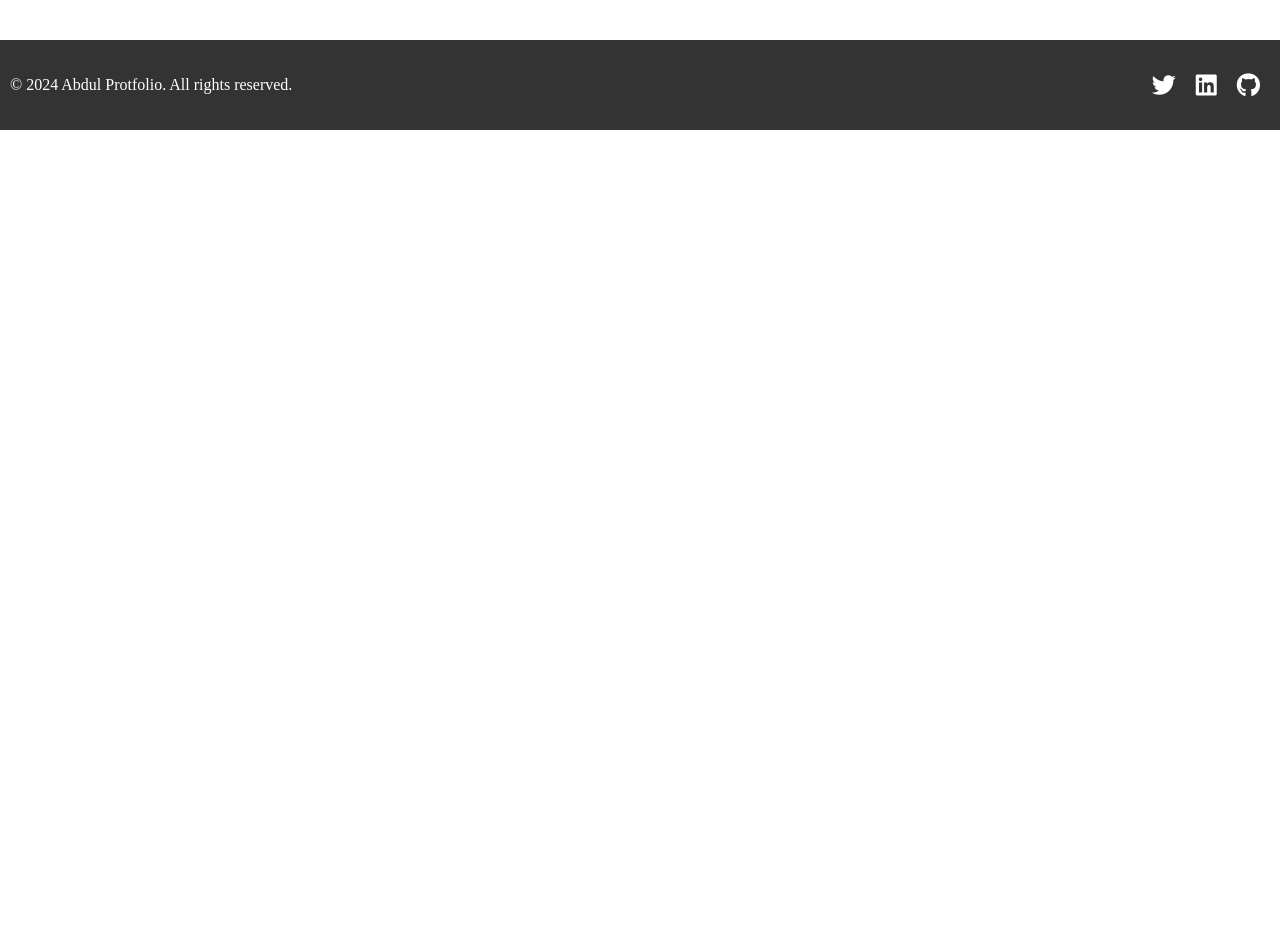
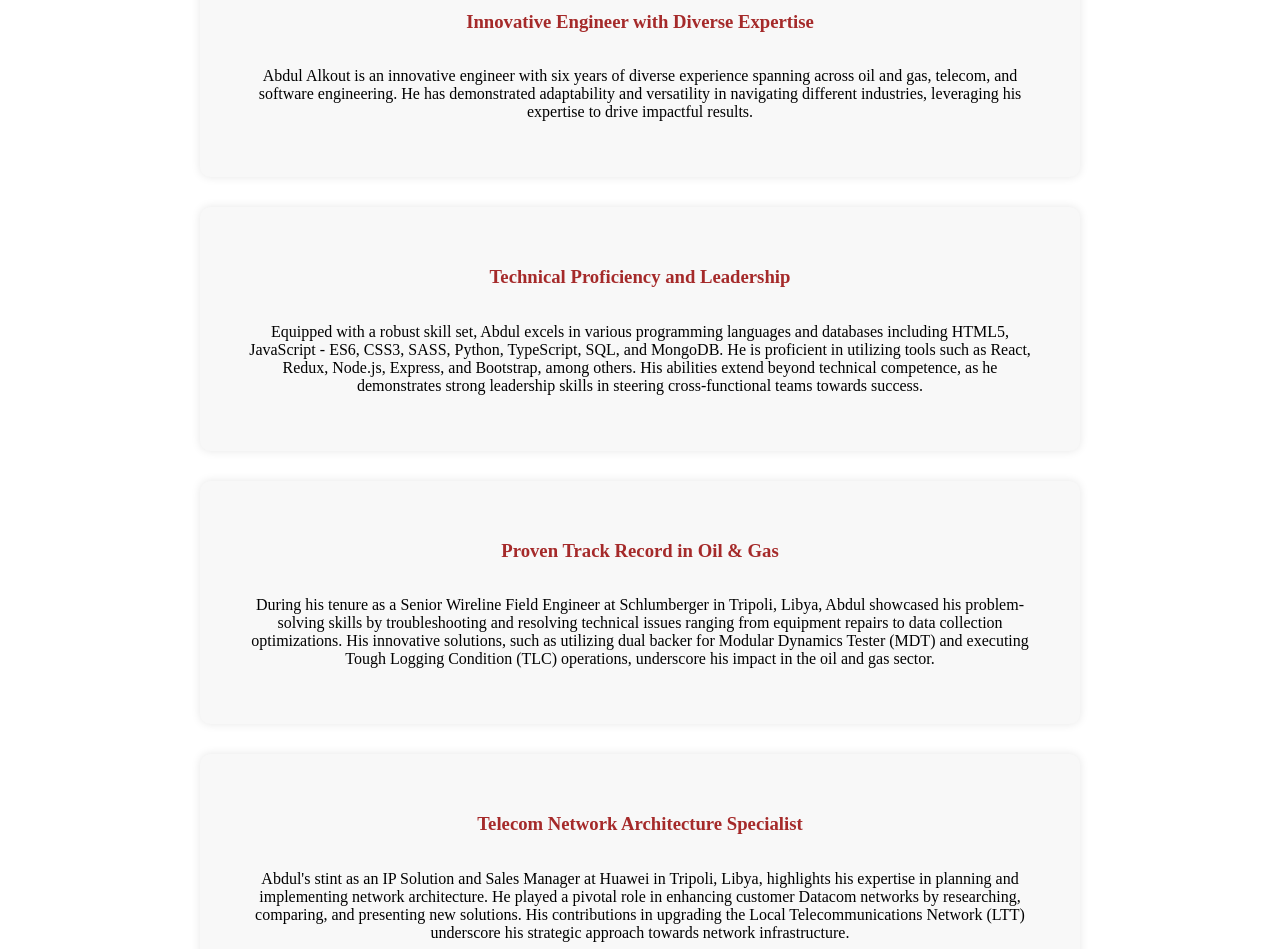
Before and after one commit to abdulalkout/protfolio, a React (Create React App) app: page /about in a window 1280 px wide. Shown: the part 148-1097 px from the top of the page. Before the commit the page ends 800 px from the top, so only its background shows below. Built offline with nearby package versions, Linux system fonts and the light colour scheme.

Commit message:
about me page

```diff
--- a/src/pages/AboutMe/AboutMe.tsx
+++ b/src/pages/AboutMe/AboutMe.tsx
@@ -1,7 +1,152 @@
 import React from "react";
 
 const AboutMe: React.FC = () => {
-  return <div>AboutMe</div>;
+  return (
+    <div>
+      <div className="section-2">
+        <div className="skills-container">
+          <div className="skill-categories">
+            <div className="skill-category">
+              <h3>Innovative Engineer with Diverse Expertise</h3>
+              <div className="skills-list">
+                <p>
+                  Abdul Alkout is an innovative engineer with six years of
+                  diverse experience spanning across oil and gas, telecom, and
+                  software engineering. He has demonstrated adaptability and
+                  versatility in navigating different industries, leveraging his
+                  expertise to drive impactful results.
+                </p>
+              </div>
+            </div>
+          </div>
+        </div>
+      </div>
+      <div className="section-2">
+        <div className="skills-container">
+          <div className="skill-categories">
+            <div className="skill-category">
+              <h3>Technical Proficiency and Leadership</h3>
+              <div className="skills-list">
+                <p>
+                  Equipped with a robust skill set, Abdul excels in various
+                  programming languages and databases including HTML5,
+                  JavaScript - ES6, CSS3, SASS, Python, TypeScript, SQL, and
+                  MongoDB. He is proficient in utilizing tools such as React,
+                  Redux, Node.js, Express, and Bootstrap, among others. His
+                  abilities extend beyond technical competence, as he
+                  demonstrates strong leadership skills in steering
+                  cross-functional teams towards success.
+                </p>
+              </div>
+            </div>
+          </div>
+        </div>
+      </div>
+      <div className="section-2">
+        <div className="skills-container">
+          <div className="skill-categories">
+            <div className="skill-category">
+              <h3>Proven Track Record in Oil & Gas</h3>
+              <div className="skills-list">
+                <p>
+                  During his tenure as a Senior Wireline Field Engineer at
+                  Schlumberger in Tripoli, Libya, Abdul showcased his
+                  problem-solving skills by troubleshooting and resolving
+                  technical issues ranging from equipment repairs to data
+                  collection optimizations. His innovative solutions, such as
+                  utilizing dual backer for Modular Dynamics Tester (MDT) and
+                  executing Tough Logging Condition (TLC) operations, underscore
+                  his impact in the oil and gas sector.
+                </p>
+              </div>
+            </div>
+          </div>
+        </div>
+      </div>
+      <div className="section-2">
+        <div className="skills-container">
+          <div className="skill-categories">
+            <div className="skill-category">
+              <h3>Telecom Network Architecture Specialist</h3>
+              <div className="skills-list">
+                <p>
+                  Abdul's stint as an IP Solution and Sales Manager at Huawei in
+                  Tripoli, Libya, highlights his expertise in planning and
+                  implementing network architecture. He played a pivotal role in
+                  enhancing customer Datacom networks by researching, comparing,
+                  and presenting new solutions. His contributions in upgrading
+                  the Local Telecommunications Network (LTT) underscore his
+                  strategic approach towards network infrastructure.
+                </p>
+              </div>
+            </div>
+          </div>
+        </div>
+      </div>
+      <div className="section-2">
+        <div className="skills-container">
+          <div className="skill-categories">
+            <div className="skill-category">
+              <h3>Software Development Experience</h3>
+              <div className="skills-list">
+                <p>
+                  Transitioning into software engineering, Abdul completed the
+                  Software Engineering Program at Per Scholas in Chicago, IL.
+                  Through hands-on coding in HTML, JavaScript, CSS, React,
+                  Node.js, Express, and MongoDB, he demonstrated his proficiency
+                  in full-stack development. His notable project, the Wells and
+                  Rigs Management Website, exemplifies his ability to design and
+                  implement essential features using the software SDLC.
+                </p>
+              </div>
+            </div>
+          </div>
+        </div>
+      </div>
+      <div className="section-2">
+        <div className="skills-container">
+          <div className="skill-categories">
+            <div className="skill-category">
+              <h3>Excellence in Wireline Field Engineering</h3>
+              <div className="skills-list">
+                <p>
+                  Abdul's prior experience as a Wireline Field Engineer at
+                  Schlumberger in Tripoli, Libya, solidified his expertise in
+                  designing, planning, and executing Logging and Open / Cased
+                  Hole operations at well-sites. He led Rig and Field Operations
+                  crews, ensuring compliance with safety regulations and quality
+                  standards. His achievements include achieving Schlumberger
+                  Wireline Engineering Certification and managing projects
+                  representing over $8 million in billable fees.
+                </p>
+              </div>
+            </div>
+          </div>
+        </div>
+      </div>
+      <div className="section-2">
+        <div className="skills-container">
+          <div className="skill-categories">
+            <div className="skill-category">
+              <h3>Education and Coding Projects</h3>
+              <div className="skills-list">
+                <p>
+                  Abdul holds a Bachelor's Degree from the Eastern Mediterranean
+                  University in Famagusta, Cyprus, with a focus on Electrical
+                  and Electronic Engineering. Additionally, his completion of
+                  the Software Engineering Program at Per Scholas underscores
+                  his commitment to continuous learning and professional
+                  development. His coding projects, particularly the Wells and
+                  Rigs Management Website, exemplify his capability in applying
+                  technical skills to real-world solutions.
+                </p>
+              </div>
+            </div>
+          </div>
+        </div>
+      </div>
+    </div>
+  );
 };
 
 export default AboutMe;
```
